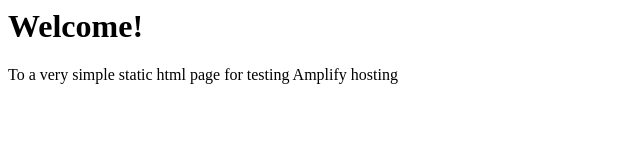
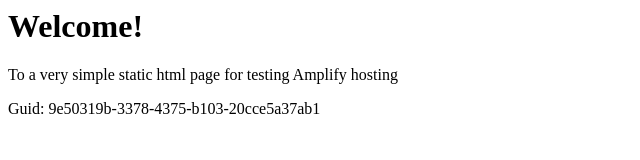
Before and after one commit to aws-aemilia-lhr/Github-PR-Commit-Integration-Test-DoNotTouch-Gith-OKSLNVO2-v1-preprod-eu-west-2, a website: page src/index.html in a window 1280 px wide. Shown: the whole page, without its empty margins (0-640 px from the left). Drawn offline with Linux system fonts and the light colour scheme.

Commit message:
commit from integ tests

```diff
--- a/src/index.html
+++ b/src/index.html
@@ -1,3 +1,5 @@
+
+
 <html lang="en">
 
 <head>
@@ -10,6 +12,6 @@
 <body>
     <h1>Welcome!</h1>
     <p>To a very simple static html page for testing Amplify hosting</p>
-</body>
+    <p>Guid: 9e50319b-3378-4375-b103-20cce5a37ab1</p></body>
 
 </html>
```
